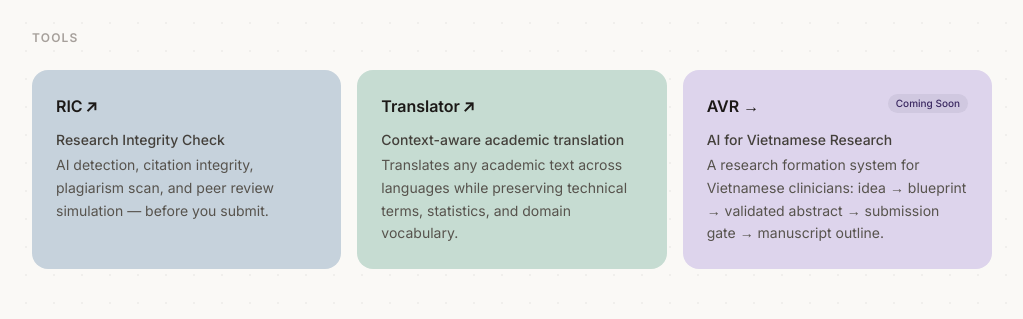
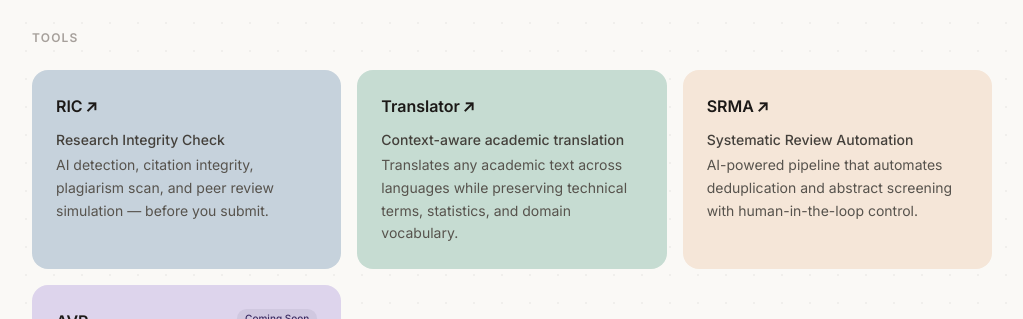
Before and after one commit to tuyentran-md/aiforacademic.world, a Next.js app: page / in a window 1280 px wide. Shown: the part 355-674 px from the top of the page, without its empty margins (128-1151 px from the left). Built offline with nearby package versions, Linux system fonts and the light colour scheme; no server answers.

Commit message:
feat: add SRMA tool to homepage

```diff
--- a/src/app/page.tsx
+++ b/src/app/page.tsx
@@ -79,6 +79,23 @@ export default function Home() {
                 </p>
               </a>
 
+              {/* SRMA */}
+              <a
+                href="/srma"
+                className="block rounded-2xl p-6 hover:opacity-85 transition-opacity no-grid"
+                style={{ backgroundColor: "#F5E6D8" }}
+              >
+                <div className="flex items-start justify-between gap-3 mb-3">
+                  <p className="text-base font-semibold text-stone-900">SRMA&thinsp;↗</p>
+                </div>
+                <p className="text-sm font-medium text-stone-700 mb-1">
+                  Systematic Review Automation
+                </p>
+                <p className="text-sm text-stone-600 leading-relaxed">
+                  AI-powered pipeline that automates deduplication and abstract screening with human-in-the-loop control.
+                </p>
+              </a>
+
               {/* AVR */}
               <Link
                 href="/products#avr"
```
